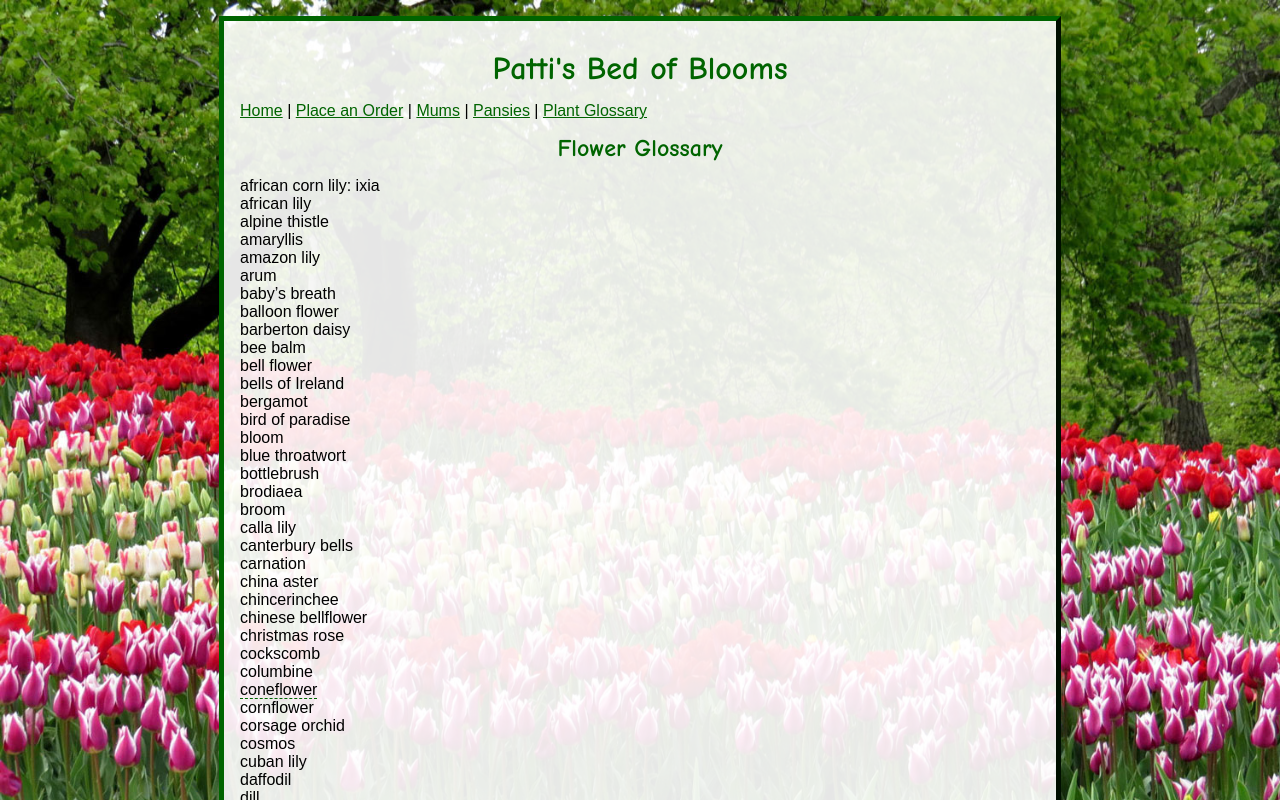
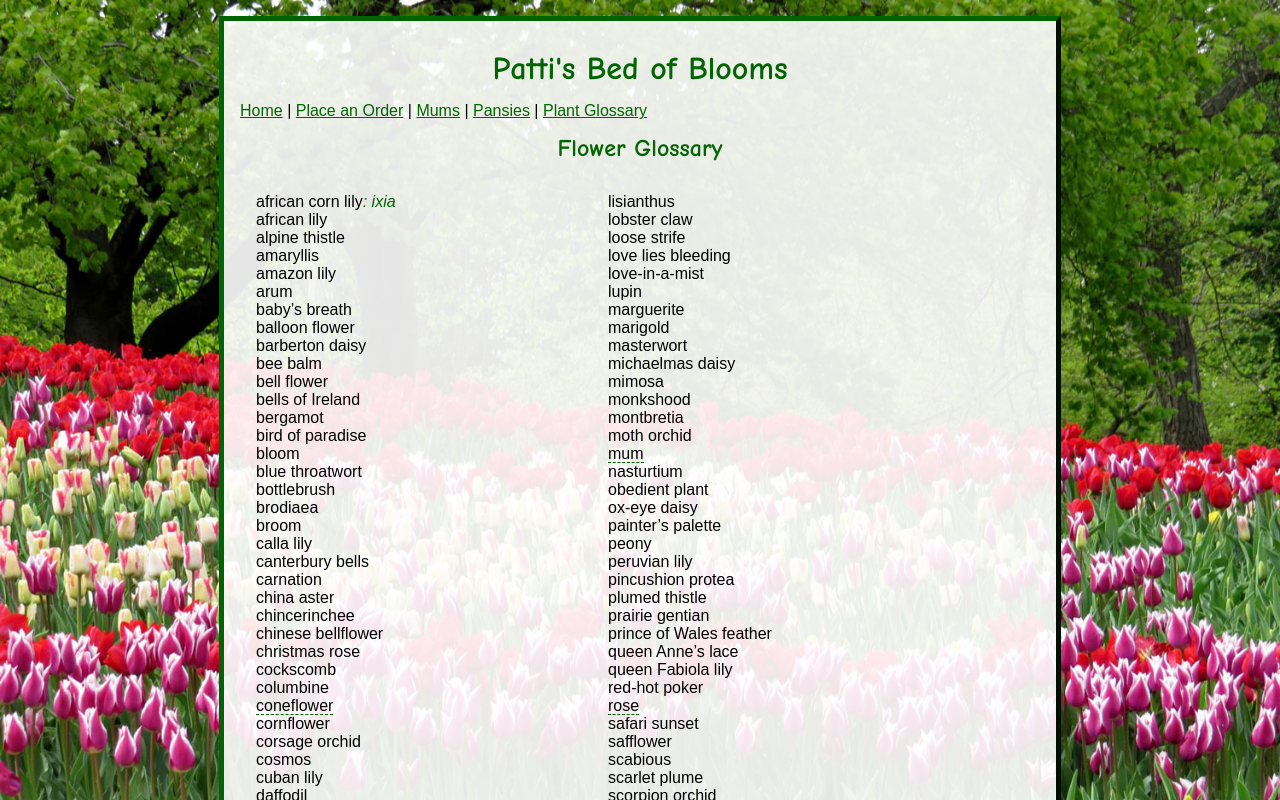
Before and after one commit to brlo3571/Web-Programming, a plain HTML site: page jquery-events/glossary.html in a window 1280 px wide. Both pictures are taken after a click on the element "african corn lily". Shown: the top 800 px of the page. Drawn offline with nearby package versions, Linux system fonts and the light colour scheme.

Commit message:
Update glossary.css

```diff
--- a/jquery-events/glossary.css
+++ b/jquery-events/glossary.css
@@ -94,3 +94,21 @@ input[type='submit'] {
 	background-color: #afeeee;
 	text-align: center;
 }
+#pltTitle {
+	color: #07a;
+}
+
+.botanic {
+	color: darkgreen;
+	font-style: italic;
+}
+
+.col {
+	width: 20em;
+	padding: 1em;
+	float: left;
+}
+
+footer {
+	clear: both;
+}
```
